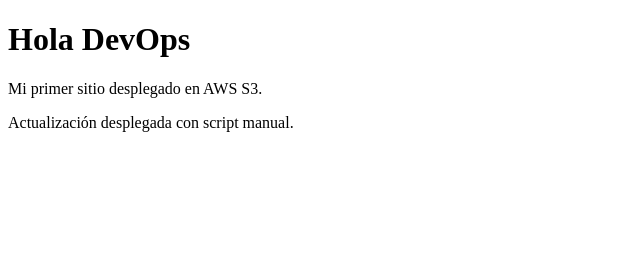
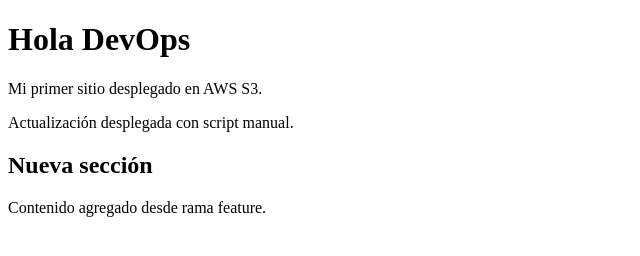
Before and after one commit to leog2k37-lang/mi-proyecto-devops, a plain HTML site: page index.html in a window 1280 px wide. Shown: the whole page, without its empty margins (0-640 px from the left). Drawn offline with Linux system fonts and the light colour scheme.

Commit message:
Agrega nueva sección desde rama feature

```diff
--- a/index.html
+++ b/index.html
@@ -8,5 +8,9 @@
     <h1>Hola DevOps</h1>
     <p>Mi primer sitio desplegado en AWS S3.</p>
     <p>Actualización desplegada con script manual.</p>
+    <section>
+        <h2>Nueva sección</h2>
+        <p>Contenido agregado desde rama feature.</p>
+    </section>
 </body>
 </html>
```
